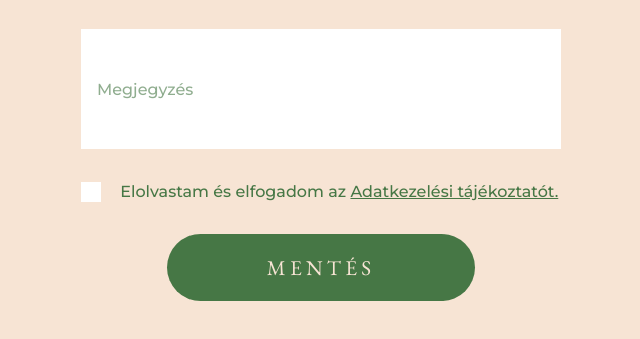
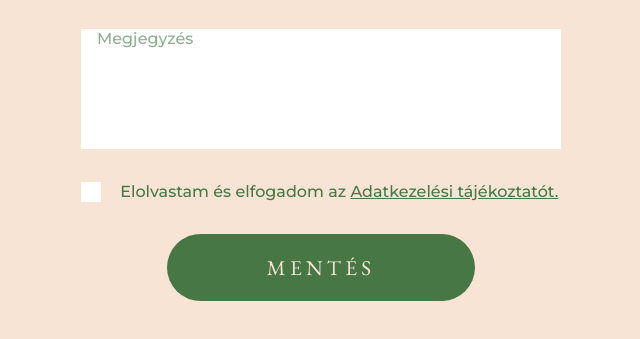
Before and after one commit to Koppanyi/uibuild-exam-m2, a plain HTML site: page index.html in a window 1280 px wide. Shown: the part 193-532 px from the top of the page, without its empty margins (319-959 px from the left). Drawn offline with nearby package versions, Linux system fonts and the light colour scheme.

Commit message:
textarea - javitva

```diff
--- a/index.html
+++ b/index.html
@@ -15,7 +15,7 @@
         <h1>Visszajelzés</h1>
         <p></p>
         <input type="text" name="user_name" placeholder="Tárgy">
-        <input type="textarea" name="user_text" placeholder="Megjegyzés">
+        <textarea name="user_text" placeholder="Megjegyzés"></textarea>
         <input type="checkbox" id="check">
         <label for="check"> Elolvastam és elfogadom <br class="noBreak"> az <a href="" target="_blank">Adatkezelési tájékoztatót.</a></label>
 
--- a/style.css
+++ b/style.css
@@ -36,7 +36,7 @@ h1 {
 }
 
 input[type="text"],
-input[type="textarea"] {
+textarea {
     margin-bottom: 2em;
 }
 
@@ -51,7 +51,7 @@ input[type="text"] {
 }
 
 
-input[type="textarea"] {
+textarea {
     display: block;
     width: 100%;
     /* max-width: calc(100% - 40px); /* < 520px  */
```
